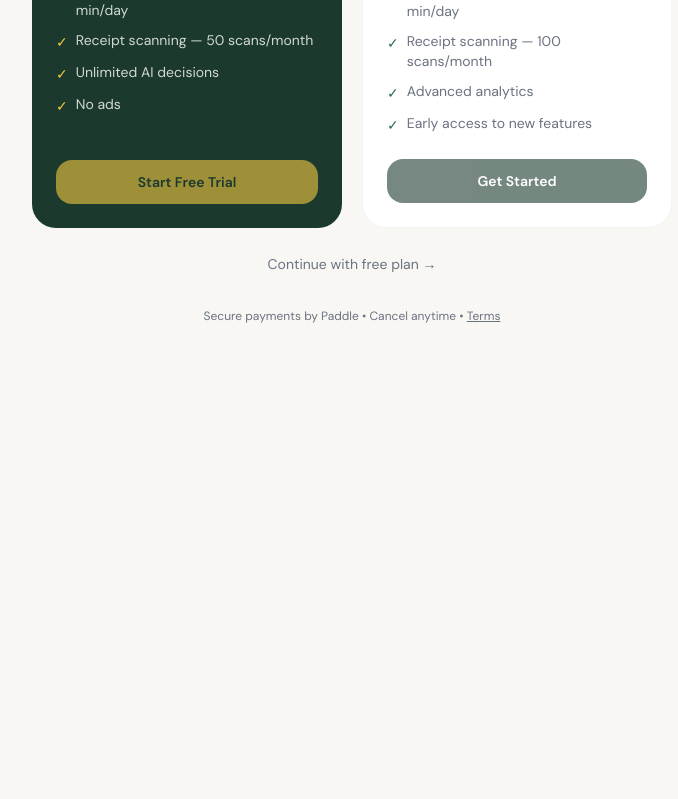
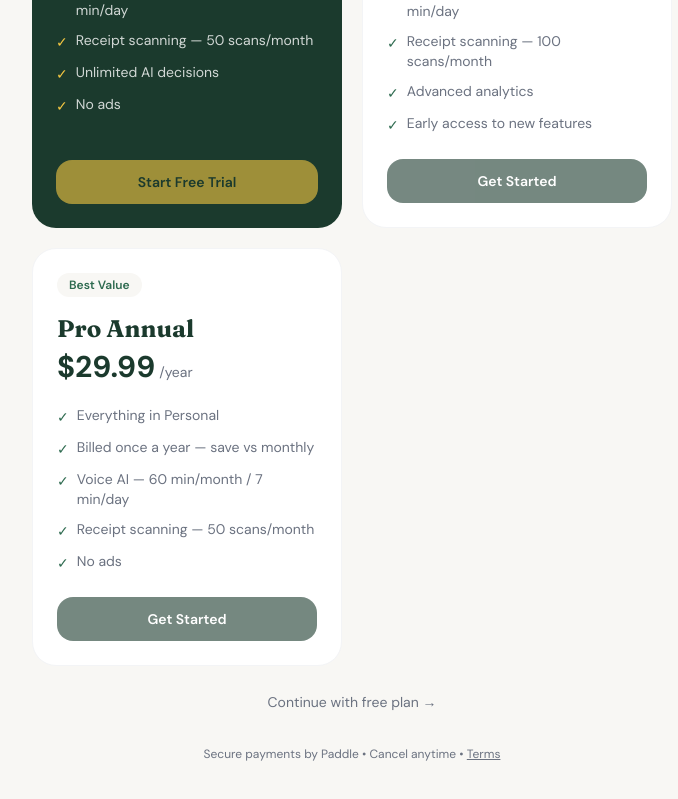
Before and after one commit to AbdelhayZaadaddi/quassama_app, a Next.js app: page /upgrade in a window 1280 px wide. Shown: the part 433-1232 px from the top of the page, without its empty margins (288-966 px from the left). Before the commit the page ends 805 px from the top, so only its background shows below. Built offline with nearby package versions, Linux system fonts and the light colour scheme; no server answers; sample sign-in values are in the browser's storage.

Commit message:
update price

```diff
--- a/src/app/dashboard/page.tsx
+++ b/src/app/dashboard/page.tsx
@@ -366,12 +366,12 @@ export default function DashboardPage() {
   return (
     <div className="min-h-screen bg-brand-cream">
       <header className="bg-white border-b border-gray-100 px-6 py-4 flex items-center justify-between">
-        <a href="https://quassama.com" className="flex items-center gap-2">
+        <div className="flex items-center gap-2">
           <div className="h-8 w-8 rounded-full bg-brand-dark flex items-center justify-center">
             <img src="/assets/logo1.png" alt="Quassama" className="h-5 w-5" />
           </div>
           <span className="font-display font-bold text-xl text-brand-dark">Quassama</span>
-        </a>
+        </div>
         <ProfileMenu initials={initials} onSignOut={handleSignOut} />
       </header>
 
--- a/src/app/login/page.tsx
+++ b/src/app/login/page.tsx
@@ -53,12 +53,12 @@ export default function LoginPage() {
   return (
     <div className="min-h-screen bg-brand-cream flex flex-col">
       <header className="flex items-center justify-between px-6 py-5">
-        <a href="https://quassama.com" className="flex items-center gap-2">
+        <div className="flex items-center gap-2">
           <div className="h-8 w-8 rounded-full bg-brand-dark flex items-center justify-center">
             <img src="/assets/logo1.png" alt="Quassama" className="h-5 w-5" />
           </div>
           <span className="font-display font-bold text-xl text-brand-dark">Quassama</span>
-        </a>
+        </div>
         <a href="https://quassama.com" className="text-sm text-brand-muted hover:text-brand-dark transition-colors">
           ← Back to website
         </a>
--- a/src/app/upgrade/page.tsx
+++ b/src/app/upgrade/page.tsx
@@ -37,6 +37,23 @@ const PLANS = [
       'Receipt scanning — 100 scans/month',
       'Advanced analytics',
       'Early access to new features',
+    ],
+    highlight: false,
+  },
+  {
+    id: 'pro-annual',
+    name: 'Pro Annual',
+    price: '$29.99',
+    period: '/year',
+    trial: null,
+    badge: 'Best Value',
+    priceId: paddleConfig.proAnnualPriceId,
+    features: [
+      'Everything in Personal',
+      'Billed once a year — save vs monthly',
+      'Voice AI — 60 min/month / 7 min/day',
+      'Receipt scanning — 50 scans/month',
+      'No ads',
     ],
     highlight: false,
   },
--- a/src/lib/paddle.ts
+++ b/src/lib/paddle.ts
@@ -23,6 +23,9 @@ export const paddleConfig = {
   familyPriceId: isSandbox
     ? process.env.NEXT_PUBLIC_PADDLE_SANDBOX_FAMILY_PRICE_ID!
     : process.env.NEXT_PUBLIC_PADDLE_PROD_FAMILY_PRICE_ID!,
+  proAnnualPriceId: isSandbox
+    ? process.env.NEXT_PUBLIC_PADDLE_SANDBOX_PRO_ANNUAL_PRICE_ID!
+    : process.env.NEXT_PUBLIC_PADDLE_PROD_PRO_ANNUAL_PRICE_ID!,
 }
 
 export const revenueCatWebLink =
```
Also changed, not shown: 1 other file (tests, documents, lock files or other folders).
